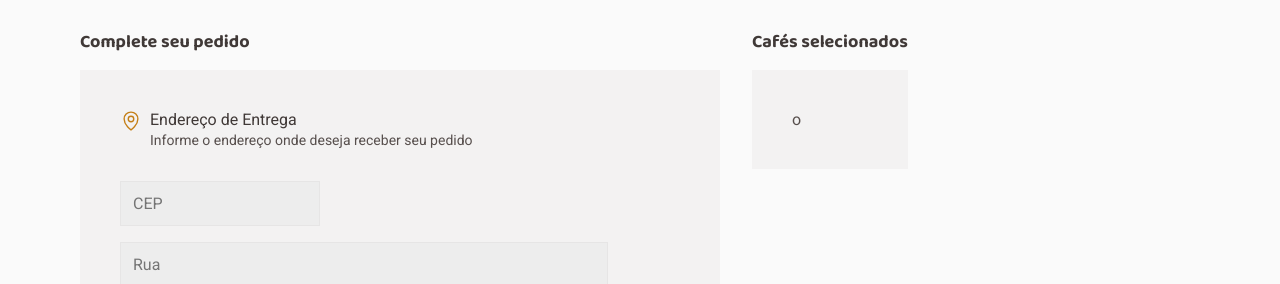
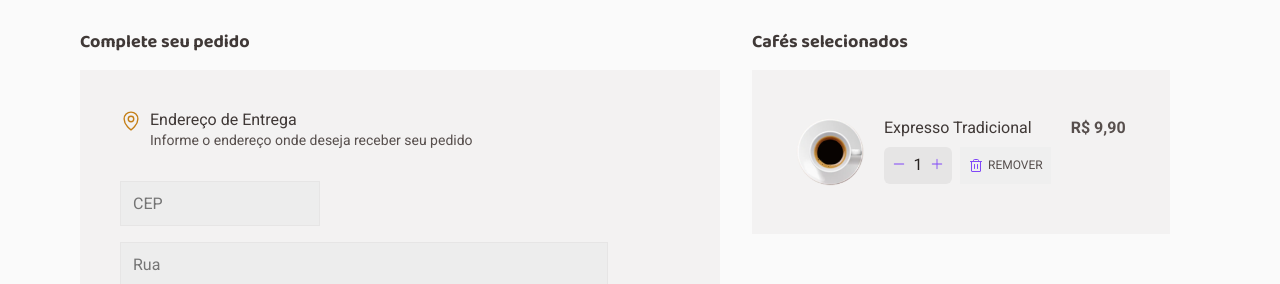
Before and after one commit to franciniltonsoaresmenzes/coffee-delivery, a React (Vite) app: page /checkout in a window 1280 px wide. Shown: the part 369-653 px from the top of the page. Built offline with nearby package versions, Linux system fonts and the light colour scheme.

Commit message:
refatorando

```diff
--- a/src/components/InputQuantity/index.tsx
+++ b/src/components/InputQuantity/index.tsx
@@ -19,11 +19,11 @@ export function InputQuanity() {
 
   return (
     <InputQuantityContainer>
-      <button onClick={handleRemoveQuantity}>
+      <button onClick={handleRemoveQuantity} type="button">
         <Minus size={14} weight="fill" />
       </button>
       <input type="text" value={addOrRemoveQuantity} disabled />
-      <button onClick={handleAddQuantity}>
+      <button onClick={handleAddQuantity} type="button">
         <Plus size={14} weight="fill" />
       </button>
     </InputQuantityContainer>
--- a/src/components/InputQuantity/styles.ts
+++ b/src/components/InputQuantity/styles.ts
@@ -4,6 +4,7 @@ export const InputQuantityContainer = styled.div`
   display: flex;
   flex-direction: row;
   background-color: ${({ theme }) => theme.color.base.button};
+  max-width: 4.25rem;
 
   border-radius: 6px;
   display: flex;
--- a/src/pages/Checkout/components/CoffeeSelected/index.tsx
+++ b/src/pages/Checkout/components/CoffeeSelected/index.tsx
@@ -1,5 +1,10 @@
+import { CoffeeCardShop } from '../../../../components/CoffeeCardShop'
 import { CoffeeSelectedContainer } from './styles'
 
 export function CoffeeSelected() {
-  return <CoffeeSelectedContainer>o</CoffeeSelectedContainer>
+  return (
+    <CoffeeSelectedContainer>
+      <CoffeeCardShop />
+    </CoffeeSelectedContainer>
+  )
 }
```
